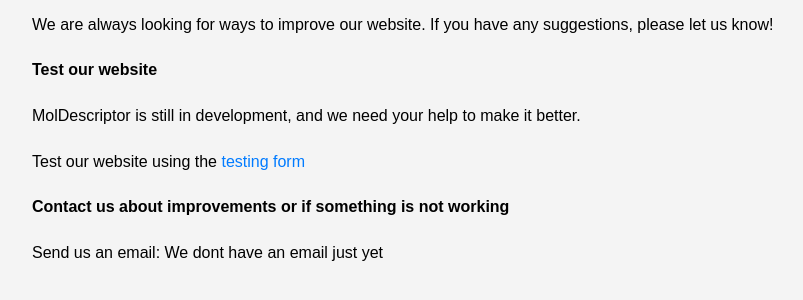
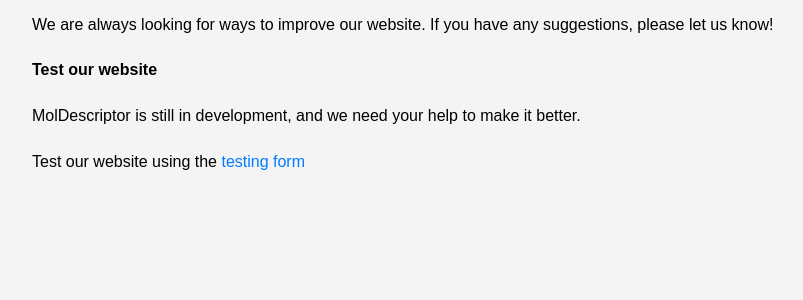
Before and after one commit to masve123/molecule-descriptors-webtool, a Flask app: page /feedback in a window 1280 px wide. Shown: the part 147-447 px from the top of the page, without its empty margins (208-1011 px from the left). Run offline with Flask 3, Linux system fonts and the light colour scheme.

Commit message:
:memo: removed email

```diff
--- a/app/templates/feedback.html
+++ b/app/templates/feedback.html
@@ -27,10 +27,10 @@
         </p>
             Test our website using the <a href="https://forms.gle/9NuA4YHRScfdA5Gk6">testing form</a>
         <p>
-        <b>Contact us about improvements or if something is not working</b>
+        <!--<b>Contact us about improvements or if something is not working</b>
         <p>
-            Send us an email: We dont have an email just yet
-        </p>
+            Send us an email:
+        </p>-->
     </div>
 
 
```
